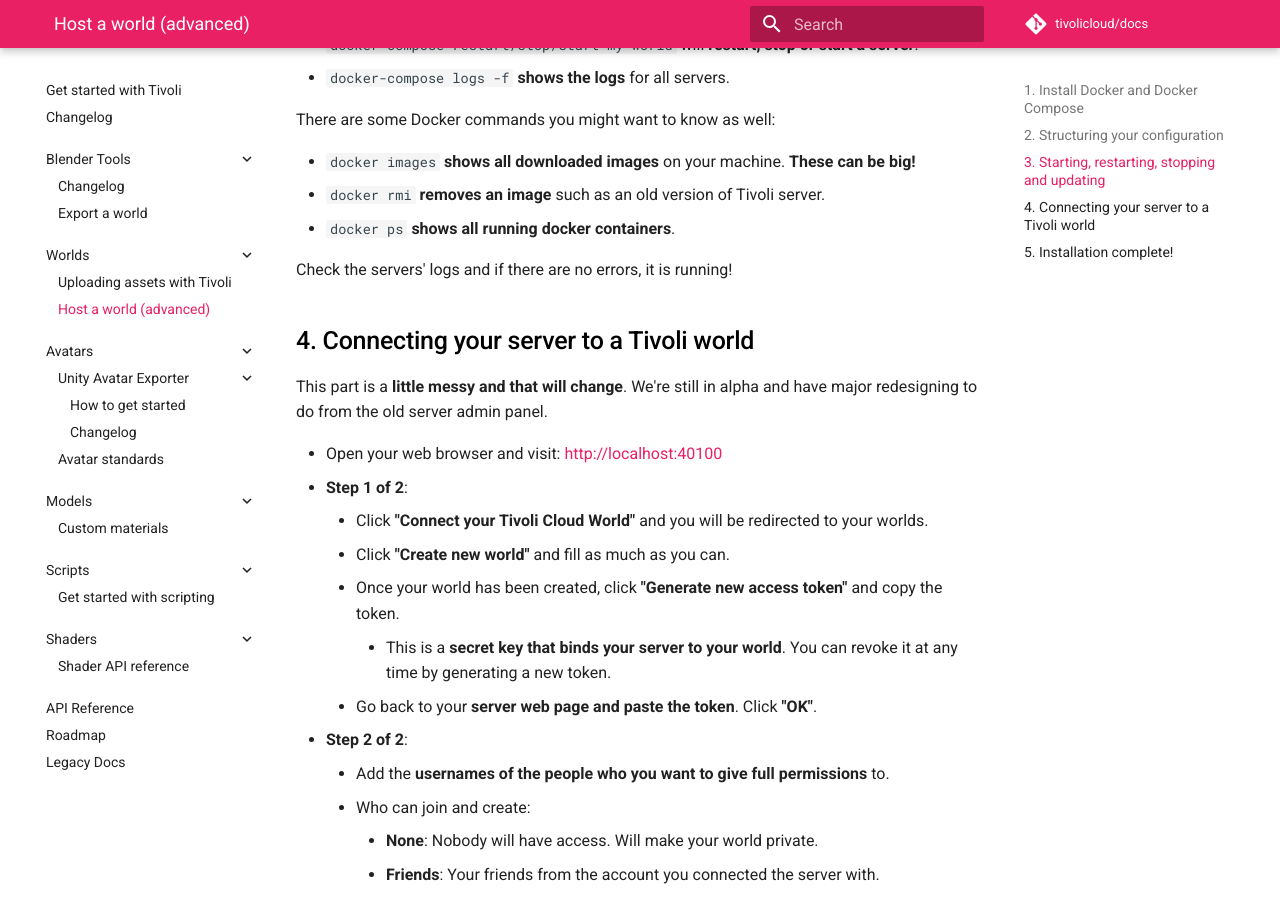
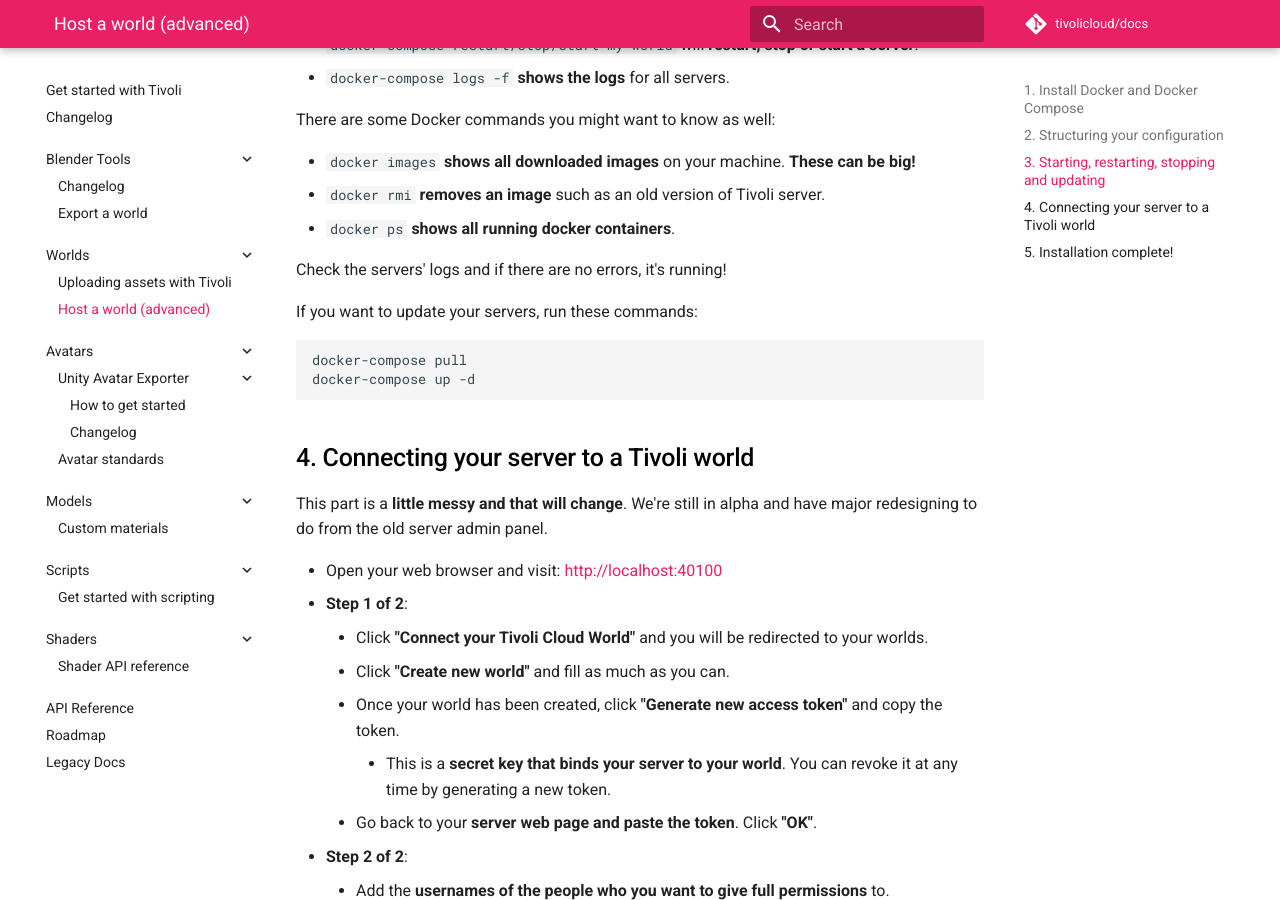
Before and after one commit to Nex-Pro/docs, an MkDocs documentation site: the page built from docs/worlds/host-a-world-advanced.md, in a window 1280 px wide and 900 px high, scrolled down 2493 px. Built offline with MkDocs 1.6.1 and Material for MkDocs 9.7.7, drawn with Linux system fonts in a browser that asks for light colours.

Commit message:
Added extra docker commands for updating worlds

````diff
--- a/docs/worlds/host-a-world-advanced.md
+++ b/docs/worlds/host-a-world-advanced.md
@@ -120,7 +120,14 @@
 -   `docker rmi` **removes an image** such as an old version of Tivoli server.
 -   `docker ps` **shows all running docker containers**.
 
-Check the servers' logs and if there are no errors, it is running!
+Check the servers' logs and if there are no errors, it's running!
+
+If you want to update your servers, run these commands:
+
+```bash
+docker-compose pull
+docker-compose up -d
+```
 
 ## 4. Connecting your server to a Tivoli world
 
````
